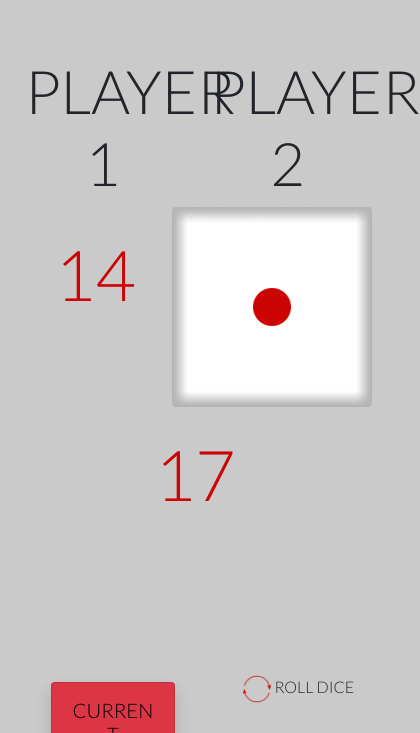
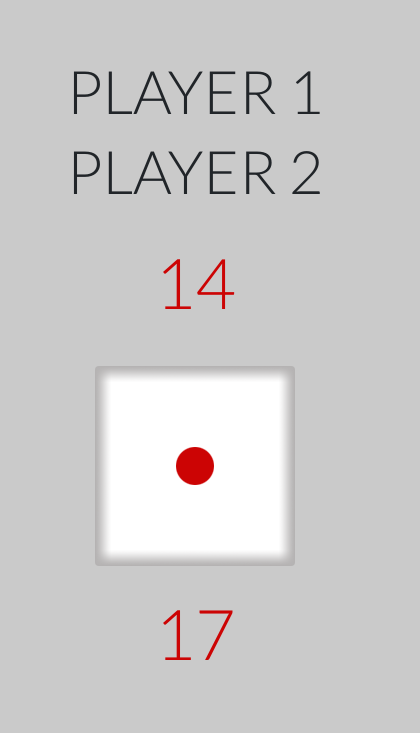
Before and after one commit to Kefren-38/Jeu-de-De, a plain HTML site: page index.html in a window 390 px wide. Shown: the part 90-823 px from the top of the page, 420 px wide, since content can reach past the window. Drawn offline with nearby package versions, Linux system fonts and the light colour scheme.

Commit message:
HTML / CSS - Mise en place des COLS pour le responsive

```diff
--- a/index.html
+++ b/index.html
@@ -26,34 +26,31 @@
     <main class= "container-fluid">
         <div class="row cols-6">
         <!-- NOM JOUEUR 1 -->
-            <div class="col-6 text-center">
+            <div class="col-lg-6 col-sm-6 text-center">
                 <h2>PLAYER 1</h2>
             </div>
 
         <!-- NOM JOUEUR 2 -->
-            <div class="col-6 text-center">
+            <div class="col-lg-6 col-sm-6 text-center">
                 <h2>PLAYER 2</h2>
             </div>
         </div>
 
         <!-- POINTS JOUEUR 1 -->
         <div class="row justify-content-center">
-            <div class="col-5 text-center">
+            <div class="col-xl-5 col-lg-4 col-sm-3 text-center">
                 <p class="score">14</p>
             </div>
 
+
+        <!-- LE DE -->
             <div class="text-center">
                 <img src="images/de-1.png" alt="de" class="rounded">
             </div>
-        <!-- DE
-            <div class="col-2">
-                <div class="de">
-                </div>
-            </div>
-         -->
+
 
         <!-- POINTS JOUEUR 2 -->
-            <div class="col-5  text-center">
+            <div class="col-xl-5 col-lg-4 col-sm-3 text-center">
                 <p class="score">17</p>
             </div>
         </div>
```
